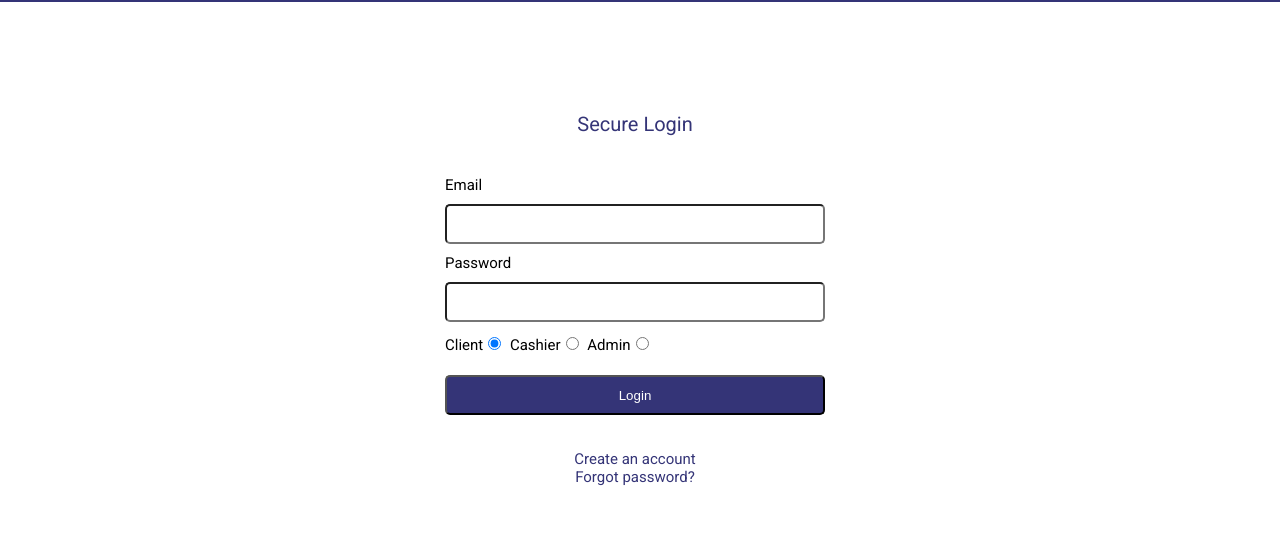
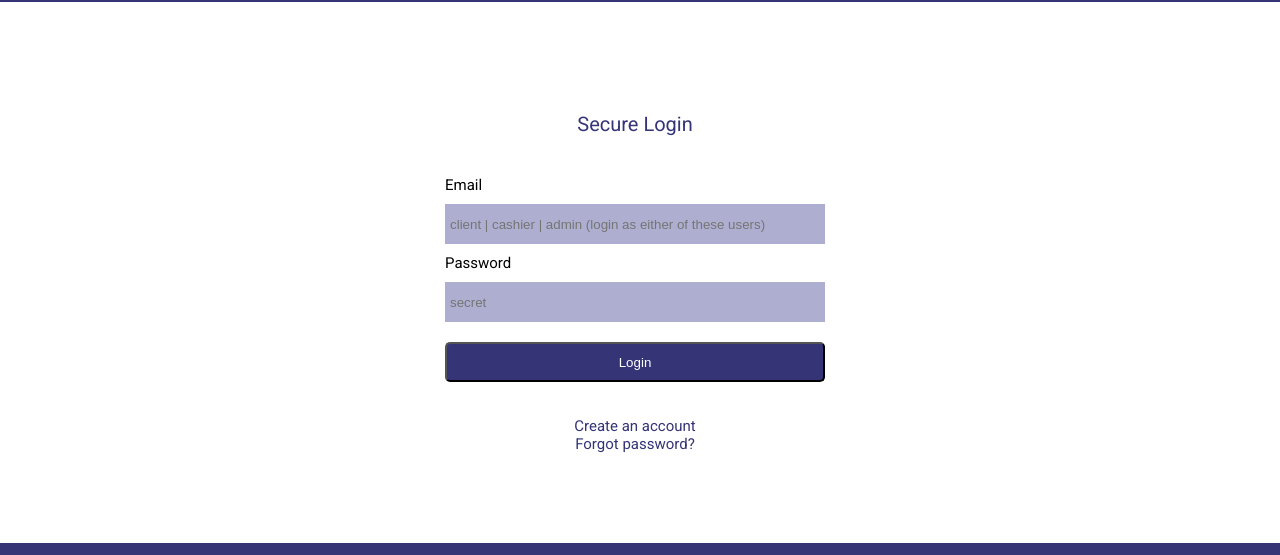
Before and after one commit to ocranbillions/Banka, a website: page ui/index.html in a window 1280 px wide. Shown: the part 62-617 px from the top of the page. Drawn offline with nearby package versions, Linux system fonts and the light colour scheme; files whose address does not match are found by name.

Commit message:
chore(ui):remove radio boxes from login page [Finishes #165373015]

```diff
--- a/ui/assets/scripts/script.js
+++ b/ui/assets/scripts/script.js
@@ -1,7 +1,7 @@
 // Navitage user to a different landing page based on their role
 
 $('.login-btn').on('click', () => {
-	const radioValue = $("input[name='user']:checked").val();
+	const radioValue = $("#email").val();
 	if (radioValue === 'cashier') {
 		// Cashier landing page
 		$('.login-section form').attr('action', './pages/cashier.tellers.html');
--- a/ui/assets/styles/main.bundle.css
+++ b/ui/assets/styles/main.bundle.css
@@ -255,7 +255,6 @@ nav a {
 .btn {
   display: inline-block;
   padding: 0.5rem;
-  /* border: 1px solid var(--dark2); */
   border-radius: 0.5rem;
 }
 
@@ -319,6 +318,13 @@ button {
   width: 1.3rem;
   margin: 0.5rem;
   background: pink;
+}
+
+input {
+  padding-left: 0.5rem;
+  border-radius: 0;
+  background: var(--primary-color-light2);
+  border: 0px;
 }
 
 .main-section-flex {
@@ -414,6 +420,7 @@ button {
 .account-list {
   width: 80%;
   overflow: auto;
+  padding-bottom: 3rem;
 }
 
 @media only screen and (max-width: 755px) {
--- a/ui/assets/styles/main.css
+++ b/ui/assets/styles/main.css
@@ -3,8 +3,6 @@
 @import "./modules/layout/_navigation.css";
 @import "./modules/components/_button.css";
 @import "./modules/pages/_login.css";
-@import "./modules/pages/_signin.css";
-@import "./modules/pages/_signup.css";
 @import "./modules/components/_form.css";
 @import "./modules/layout/_main-content.css";
 @import "./modules/layout/_sidenav.css";
--- a/ui/assets/styles/modules/components/_button.css
+++ b/ui/assets/styles/modules/components/_button.css
@@ -1,7 +1,6 @@
 .btn {
   display: inline-block;
   padding: 0.5rem;
-  /* border: 1px solid var(--dark2); */
   border-radius: 0.5rem;
 }
 
--- a/ui/assets/styles/modules/components/_form.css
+++ b/ui/assets/styles/modules/components/_form.css
@@ -35,3 +35,10 @@ button {
   margin: 0.5rem;
   background: pink;
 }
+
+input {
+  padding-left: 0.5rem;
+  border-radius: 0;
+  background: var(--primary-color-light2);
+  border: 0px;
+}
--- a/ui/assets/styles/modules/pages/_account-list.css
+++ b/ui/assets/styles/modules/pages/_account-list.css
@@ -1,6 +1,7 @@
 .account-list {
   width: 80%;
   overflow: auto;
+  padding-bottom: 3rem;
 }
 
 @media only screen and (max-width: 755px) {
--- a/ui/index.html
+++ b/ui/index.html
@@ -37,16 +37,12 @@
 
 						<div class="form__group">
 							<label for="email" class="form__label">Email</label>
-							<input type="email" class="form__input" id="email">
+							<input type="text" class="form__input" id="email"
+								placeholder="client | cashier | admin (login as either of these users)">
 						</div>
 						<div class="form__group">
 							<label for="password" class="form__label">Password</label>
-							<input type="password" class="form__input" id="password">
-						</div>
-						<div class="form__group form-radio">
-							Client<input type="radio" name="user" value="client" checked>
-							Cashier<input type="radio" name="user" value="cashier">
-							Admin<input type="radio" name="user" value="admin">
+							<input type="password" class="form__input" id="password" placeholder="secret">
 						</div>
 
 						<button type="submit" class="btn btn-blue login-btn">Login</button>
```
Also changed, not shown: ui/assets/styles/modules/pages/_signin.css (deleted), ui/assets/styles/modules/pages/_signup.css (deleted).
